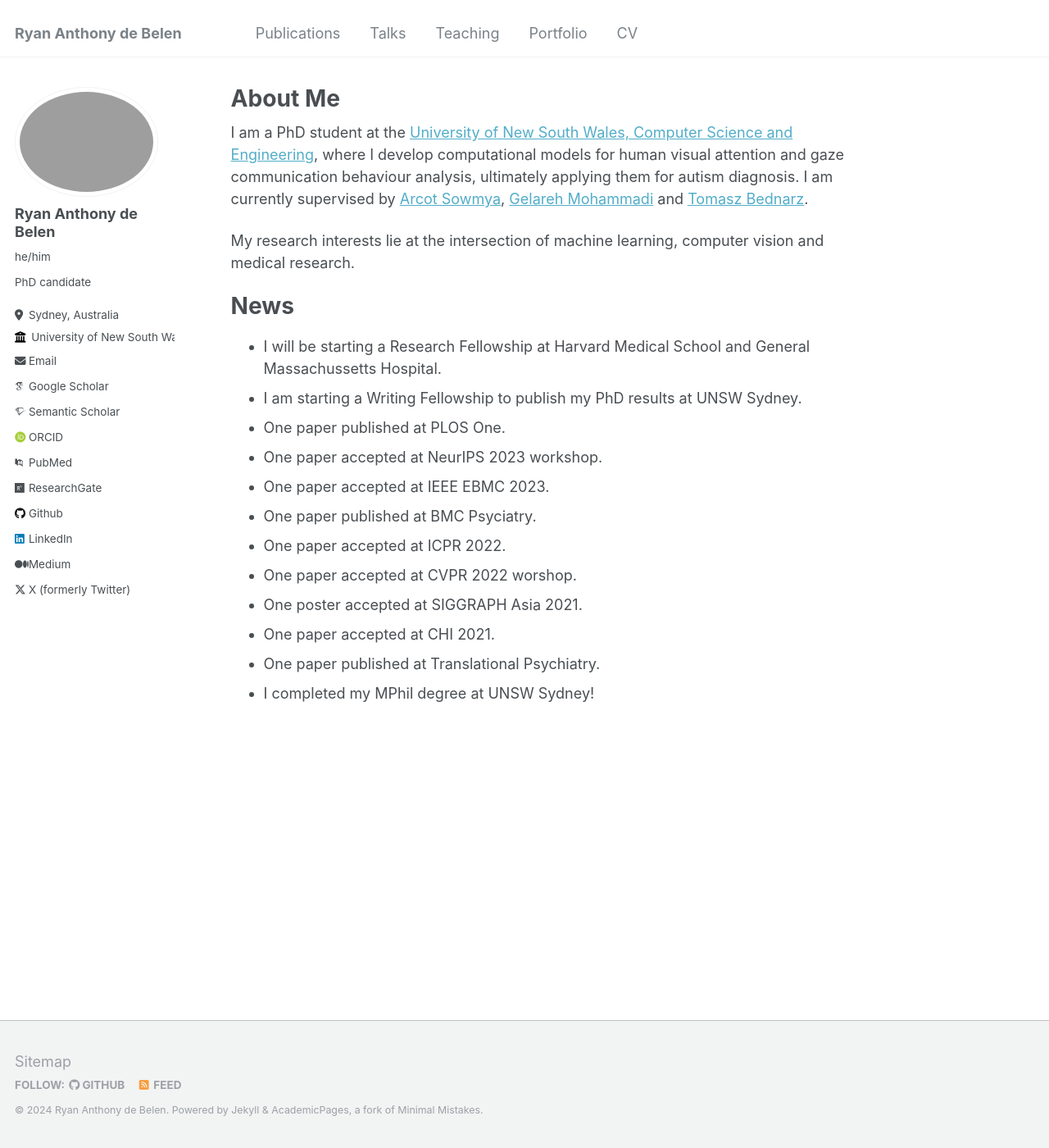
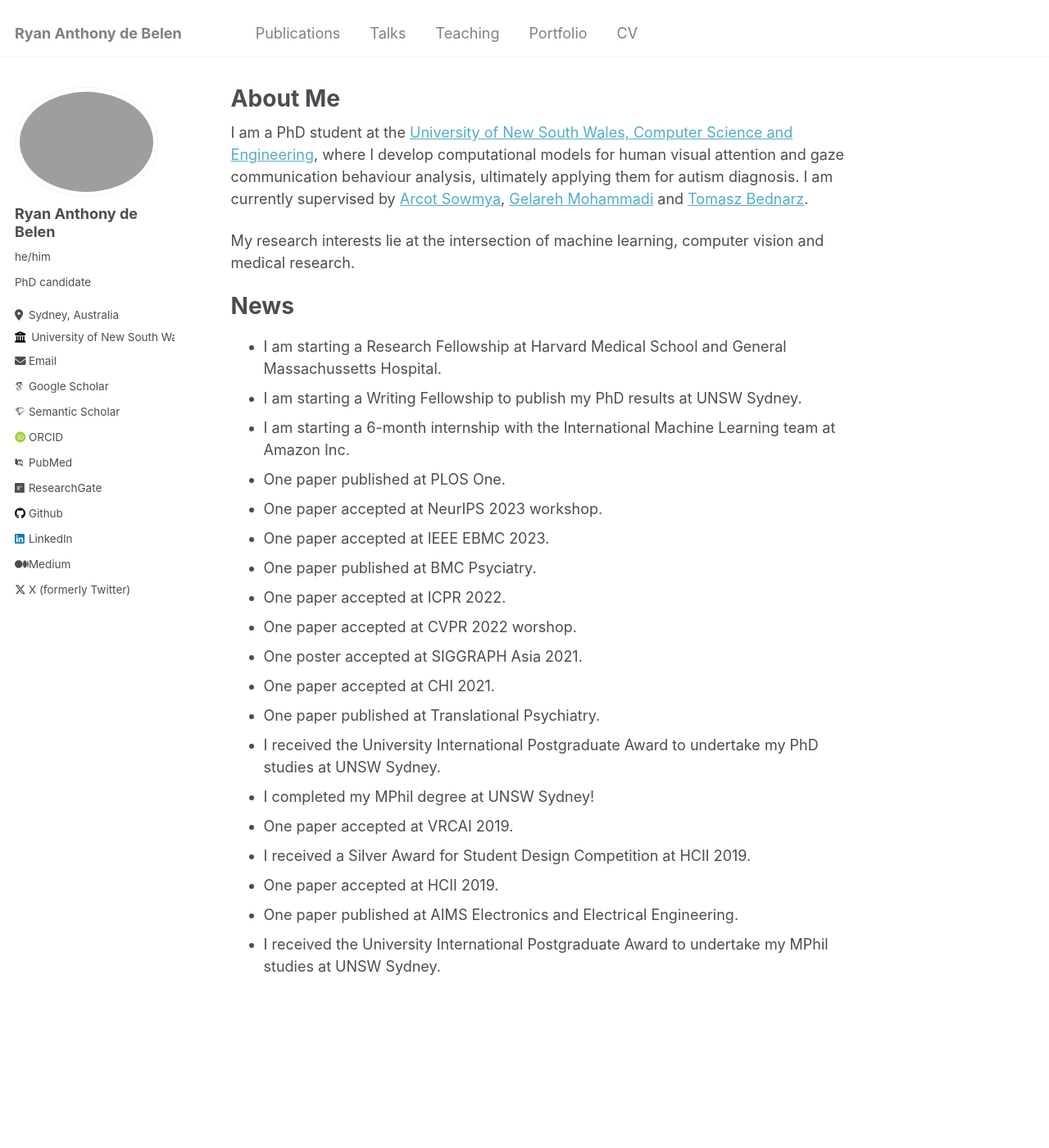
Before and after one commit to ryanxdebelen/ryanxdebelen.github.io, a Jekyll site: the page built from _pages/about.md, in a window 1280 px wide and 1400 px high. Shown: the whole window at 82% size. Built offline with Jekyll 4.4.1, drawn with Linux system fonts in a browser that asks for light colours; some web fonts are replaced.

Commit message:
Update about.md

```diff
--- a/_pages/about.md
+++ b/_pages/about.md
@@ -13,8 +13,9 @@ My research interests lie at the intersection of machine learning, computer visi
 
 News
 ======
-- I will be starting a Research Fellowship at Harvard Medical School and General Massachussetts Hospital.
+- I am starting a Research Fellowship at Harvard Medical School and General Massachussetts Hospital.
 - I am starting a Writing Fellowship to publish my PhD results at UNSW Sydney.
+- I am starting a 6-month internship with the International Machine Learning team at Amazon Inc.
 - One paper published at PLOS One.
 - One paper accepted at NeurIPS 2023 workshop.
 - One paper accepted at IEEE EBMC 2023.
@@ -24,4 +25,10 @@ News
 - One poster accepted at SIGGRAPH Asia 2021.
 - One paper accepted at CHI 2021.
 - One paper published at Translational Psychiatry.
+- I received the University International Postgraduate Award to undertake my PhD studies at UNSW Sydney.
 - I completed my MPhil degree at UNSW Sydney!
+- One paper accepted at VRCAI 2019.
+- I received a Silver Award for Student Design Competition at HCII 2019.
+- One paper accepted at HCII 2019.
+- One paper published at AIMS Electronics and Electrical Engineering.
+- I received the University International Postgraduate Award to undertake my MPhil studies at UNSW Sydney.
```
